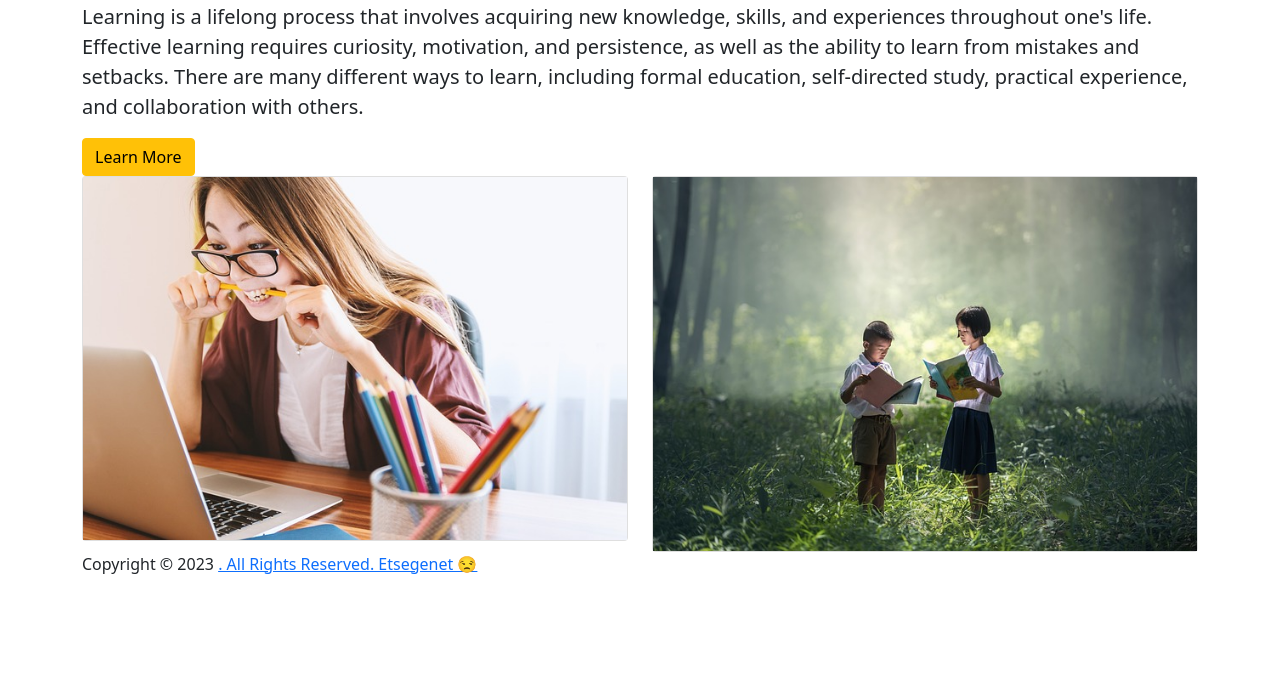
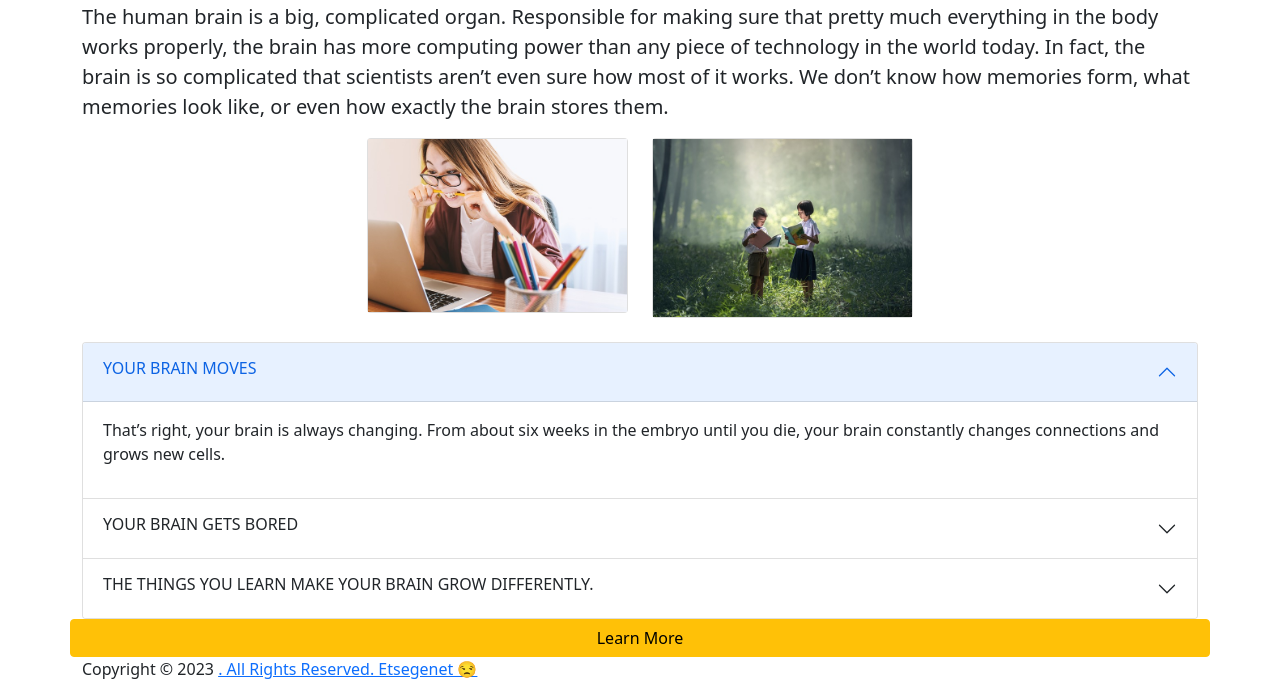
Before and after one commit to Leyou14/First_VS_Code_Project, a plain HTML site: page about.html in a window 1280 px wide. Shown: the part 139-820 px from the top of the page. Drawn offline with nearby package versions, Linux system fonts and the light colour scheme.

Commit message:
added some features on About page

```diff
--- a/about.html
+++ b/about.html
@@ -9,6 +9,7 @@
       rel="stylesheet"
       integrity="sha384-EVSTQN3/azprG1Anm3QDgpJLIm9Nao0Yz1ztcQTwFspd3yD65VohhpuuCOmLASjC"
       crossorigin="anonymous" />
+    <link rel="stylesheet" href="https://cdnjs.cloudflare.com/ajax/libs/animate.css/4.1.1/animate.min.css" />
     <link rel="stylesheet" href="resources/CSS/style.css">
     <title>Document</title>
 </head>
@@ -38,24 +39,77 @@
     <div class="container">
         <div class="jumbotron">
             <h1 class="display-3">LEARNING(Continued)</h1>
-            <p class="lead">Learning is a lifelong process that involves acquiring new knowledge, skills, and experiences throughout one's life. Effective learning requires curiosity, motivation, and persistence, as well as the ability to learn from mistakes and setbacks. There are many different ways to learn, including formal education, self-directed study, practical experience, and collaboration with others.</p>
-            <a class="btn btn-warning" href="https://mashable.com/article/fun-websites-improve-skills" role="button">Learn More</a>
+            <p class="lead">The human brain is a big, complicated organ. Responsible for making sure that pretty much everything in the body works properly, the brain has more computing power than any piece of technology in the world today.
+
+In fact, the brain is so complicated that scientists aren’t even sure how most of it works. We don’t know how memories form, what memories look like, or even how exactly the brain stores them.
+
+ </p>
+
         </div>
     </div>
 </header>
 <main>
     <div class="container">
-        <div class="row">
-            <div class="col-md-6">
+        <div class="row d-flex justify-content-center">
+            <div class="col-md-3">
                 <div class="card">
                     <img src="resources/images/Image4.jpg" alt="">
                 </div>
             </div>
-            <div class="col-md-6">
+
+            <div class="col-md-3">
                 <div class="card">
                     <img src="resources/images/Image5.jpg" alt="">
                 </div>
-        </div>
+            </div>
+        <div>
+      </div>
+<div class="accordion mt-4"  id="accordionExample">
+  <div class="accordion-item">
+    <h2 class="accordion-header" id="headingOne">
+      <button class="accordion-button" type="button" data-bs-toggle="collapse" data-bs-target="#collapseOne" aria-expanded="true" aria-controls="collapseOne">
+        <h6>YOUR BRAIN MOVES</h6>
+      </button>
+    </h2>
+    <div id="collapseOne" class="accordion-collapse collapse show" aria-labelledby="headingOne" data-bs-parent="#accordionExample">
+      <div class="accordion-body">
+        <p>That’s right, your brain is always changing. From about six weeks in the embryo until you die, your brain constantly changes connections and grows new cells.</p>
+      </div>
+    </div>
+  </div>
+  <div class="accordion-item">
+    <h2 class="accordion-header" id="headingTwo">
+      <button class="accordion-button collapsed" type="button" data-bs-toggle="collapse" data-bs-target="#collapseTwo" aria-expanded="false" aria-controls="collapseTwo">
+        <h6>YOUR BRAIN GETS BORED</h6>
+      </button>
+    </h2>
+    <div id="collapseTwo" class="accordion-collapse collapse" aria-labelledby="headingTwo" data-bs-parent="#accordionExample">
+      <div class="accordion-body">
+
+      <p>With all of that said, there are a few things we know. One of those things is that the brain goes through some interesting changes every time you learn something new. Such as:</p>
+
+      <p>Once you’re familiar with a particular subject, your brain actually reduces blood flow to those areas. That leads to daydreaming, attention loss, and general apathy. So that’s why I didn’t do well in Honors American History. I already knew it all!</p>
+      </div>
+    </div>
+  </div>
+  <div class="accordion-item">
+    <h2 class="accordion-header" id="headingThree">
+      <button class="accordion-button collapsed" type="button" data-bs-toggle="collapse" data-bs-target="#collapseThree" aria-expanded="false" aria-controls="collapseThree">
+        <h6>THE THINGS YOU LEARN MAKE YOUR BRAIN GROW DIFFERENTLY.</h6>
+      </button>
+    </h2>
+    <div id="collapseThree" class="accordion-collapse collapse" aria-labelledby="headingThree" data-bs-parent="#accordionExample">
+      <div class="accordion-body">
+        <p>THE THINGS YOU LEARN MAKE YOUR BRAIN GROW DIFFERENTLY.
+Scientists figured out that taxi drivers have a bigger <a href="https://en.wikipedia.org/wiki/Hippocampus#:~:text=The%20hippocampus%20is%20part%20of,humans%2C%20as%20well%20as%20primates."><i>hippocampus</i>  </a>than bus drivers. That’s because taxi drivers go a different route every day than bus drivers, so they need better spacial awareness.</p>
+      </div>
+    </div>
+  </div>
+</div>
+<a class="btn btn-warning" href="https://legacybox.com/blogs/analog/10-wacky-brain-facts-about-learning" role="button">Learn More</a>
+    </div>
+  </div>
+</div>
     </div>
 </main>
 <footer>
```
